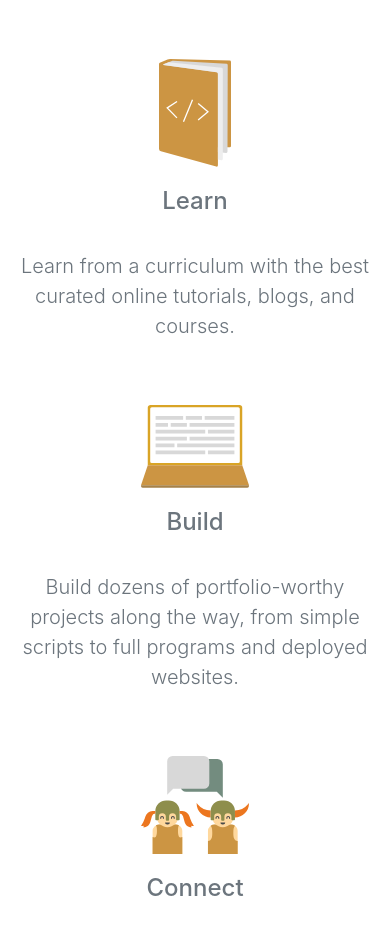
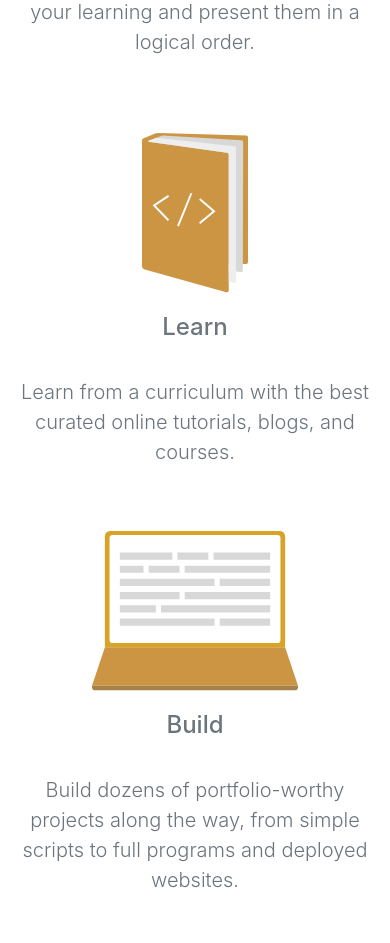
Before and after one commit to esteban90-dev/TOP-clone, a plain HTML site: page index.html in a window 390 px wide. Shown: the part 1040-1983 px from the top of the page. Drawn offline with Linux system fonts and the light colour scheme.

Commit message:
make 'how it works' section responsive

```diff
--- a/index.html
+++ b/index.html
@@ -43,6 +43,9 @@
         <div class="col-12 mb-4 text-center">
           <p>Our full stack curriculum is free and supported by a passionate open source community.</p>
         </div>
+        <div class="col-12 mb-4 text-center">
+          <a href="#" class="text-orange h6">Last Curriculum Update: about 4 hours ago</a>
+        </div>
         <div class="col-12 mb-4 display-flex justify-center">
           <a href="#" class="display-flex width-5 height-1 border-radius-2 bg-teal shadow-sm text-white h6 fw-bold justify-center align-center link-no-underline">
             <div>
@@ -59,33 +62,37 @@
 
     <main class="container p-3 lh-lg h5 text-gray-600 fw-300 mb-4">
       <section class="row">
-        <div class="col-12 mt-3">
+        <div class="col-12 mt-3 display-flex flex-col align-center">
           <h4 class="fw-500 text-center mb-4">How It Works</h4>
-          <p class="text-center">
+          <p class="text-center max-width-6">
             This is the website we wish we had when we were learning on our own.
             We scour the internet looking for only the best resources to supplement your learning and present them in a logical order.
           </p>
         </div>
-        <div class="col-12 display-flex flex-col align-center mt-5">
-          <img src="images/learn-icon.svg" alt="learn" class="width-20">
+        <div class="col-12 max-width-8 m-auto">
+          <div class="row">
+            <div class="col-12 col-4_md display-flex flex-col align-center mt-5">
+              <img src="images/learn-icon.svg" alt="learn" class="height-4">
               <h4 class="fw-500 text-center mb-4 mt-3">Learn</h4>
-          <p class="text-center">
+              <p class="text-center max-width-6">
                 Learn from a curriculum with the best curated online tutorials, blogs, and courses.
               </p>
             </div>
-        <div class="col-12 display-flex flex-col align-center mt-5">
-          <img src="images/build-icon.svg" alt="build" class="width-30">
+            <div class="col-12 col-4_md display-flex flex-col align-center mt-5">
+              <img src="images/build-icon.svg" alt="build" class="height-4">
               <h4 class="fw-500 text-center mb-4 mt-3">Build</h4>
-          <p class="text-center">
+              <p class="text-center max-width-6">
                 Build dozens of portfolio-worthy projects along the way, from simple scripts to full programs and deployed websites.
               </p>
             </div>
-        <div class="col-12 display-flex flex-col align-center mt-5">
-          <img src="images/connect-icon.svg" alt="build" class="width-30">
+            <div class="col-12 col-4_md display-flex flex-col align-center mt-5">
+              <img src="images/connect-icon.svg" alt="build" class="height-4">
               <h4 class="fw-500 text-center mb-4 mt-3">Connect</h4>
-          <p class="text-center">
+              <p class="text-center max-width-6">
                 You’re not alone. Learn and get help from our friendly community of beginner and experienced developers.
               </p>
+            </div>
+          </div>
         </div>
       </section>
     </main>
```
Lines whose indentation alone changed are shown as unchanged.
